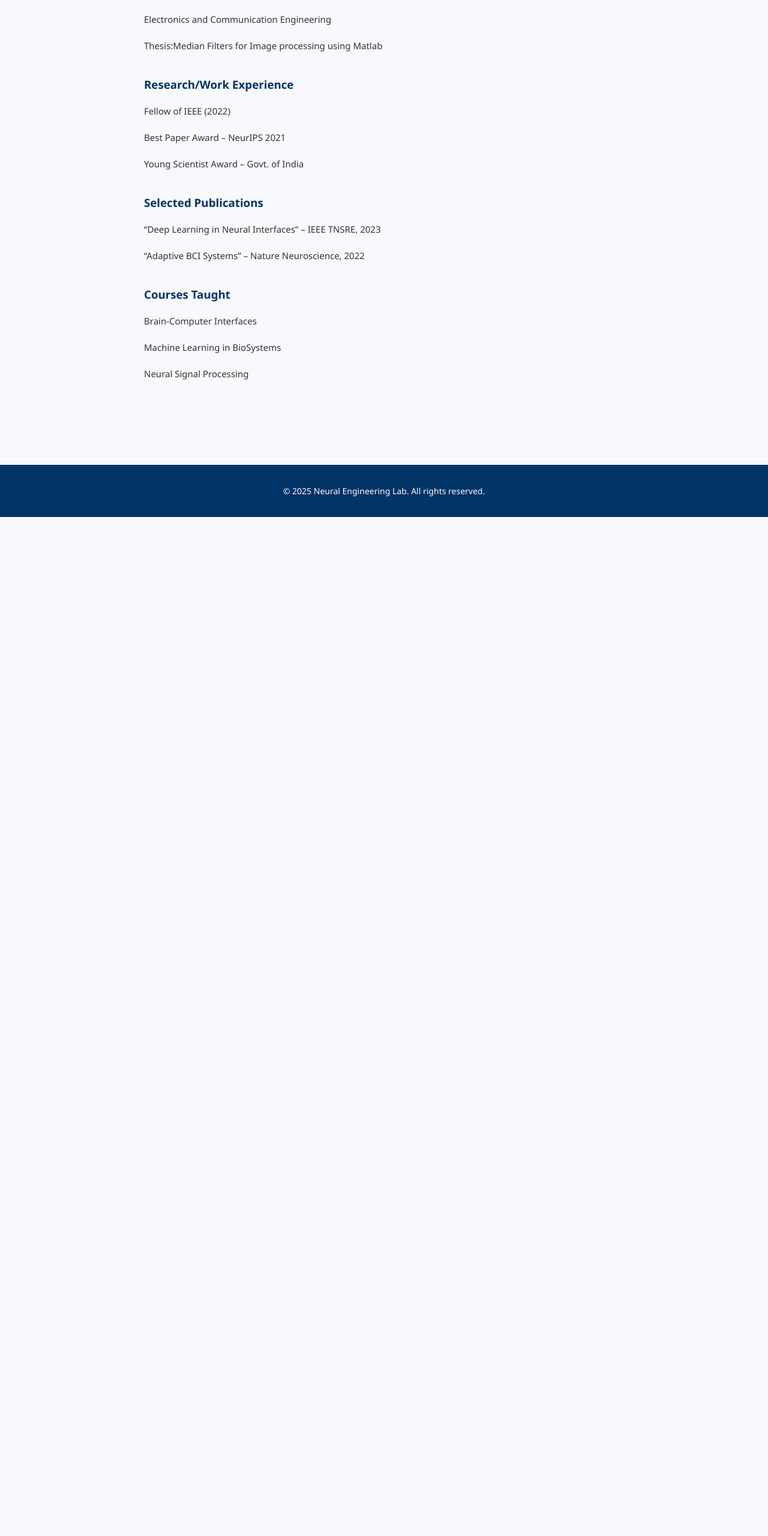
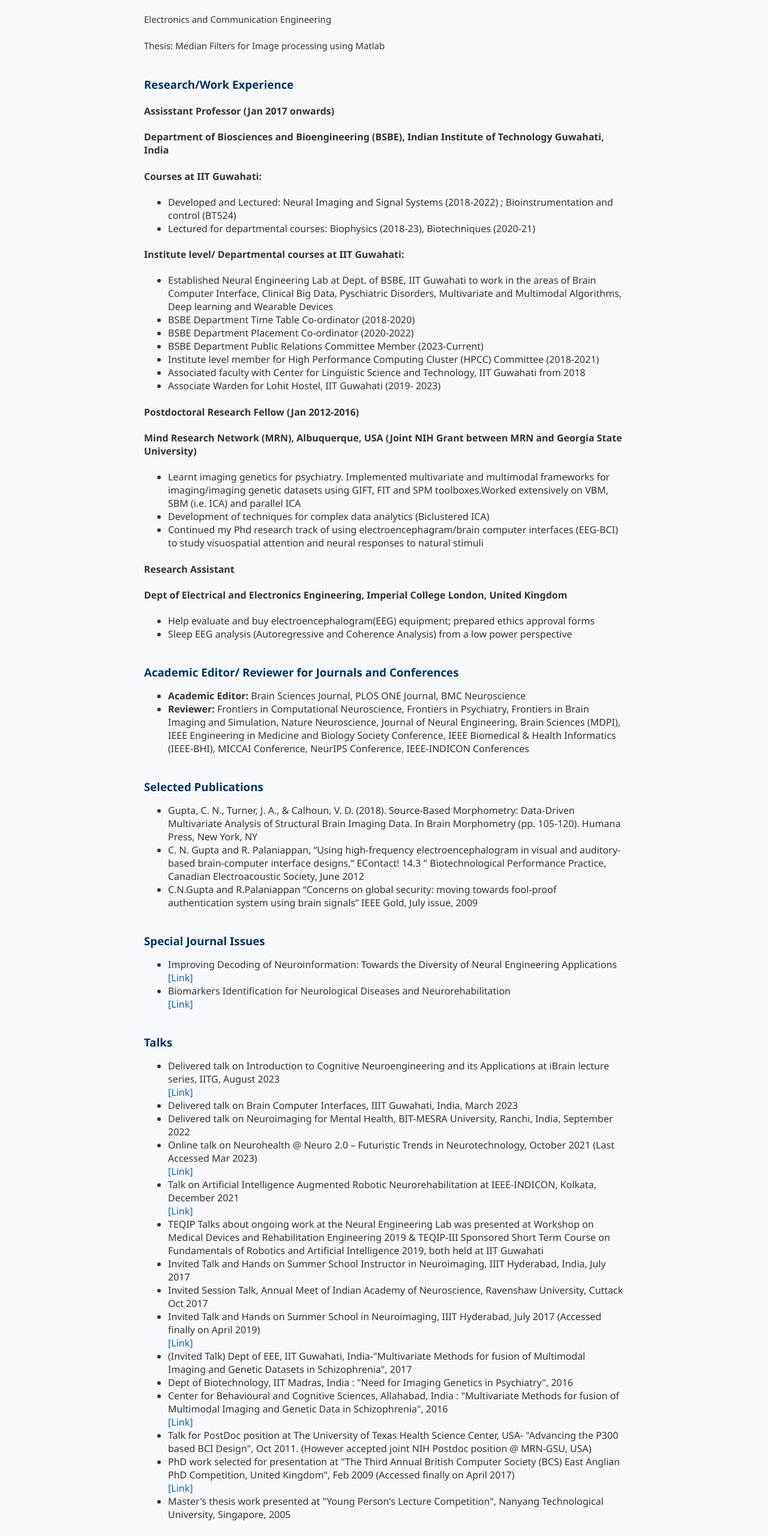
Before and after one commit to hechp2199/NeuralLab_IITG, a React (Create React App) app: page /about in a window 1280 px wide. Shown: the part 1215-3776 px from the top of the page at 60% size. Before the commit the page ends 2077 px from the top, so only its background shows below. Built offline with nearby package versions, Linux system fonts and the light colour scheme.

Commit message:
About PI page updated, Courses page added

```diff
--- a/src/App.jsx
+++ b/src/App.jsx
@@ -9,6 +9,7 @@ import Contact from './components/Contact';
 import Publications from './components/Publications';
 import News from './components/News';
 import Collaborations from './components/Collaborations';
+import Courses from './components/Courses';
 import './index.css';
 
 function Navbar() {
@@ -49,6 +50,7 @@ function App() {
         <Route path="/publications" element={<Publications />} />
         <Route path="/news" element={<News />} />
         <Route path="/collab" element={<Collaborations />} />
+        <Route path="/courses" element={<Courses />} />
       </Routes>
       <Footer />
     </BrowserRouter>
--- a/src/components/About.jsx
+++ b/src/components/About.jsx
@@ -32,28 +32,94 @@ function About() {
         <p>http://www3.ntu.edu.sg/bmerc/contents/index.htm</p>
         <h4>University of Madras, India (B.Eng)</h4>
         <p>Electronics and Communication Engineering</p>
-        <p>Thesis:Median Filters for Image processing using Matlab</p>
+        <p>Thesis: Median Filters for Image processing using Matlab</p>
       </div>
 
       <div className="pi-section">
         <h3>Research/Work Experience</h3>
-        <p>Fellow of IEEE (2022)</p>
-        <p>Best Paper Award – NeurIPS 2021</p>
-        <p>Young Scientist Award – Govt. of India</p>
+
+        <h4>Assisstant Professor (Jan 2017 onwards)</h4>
+        <h4>Department of Biosciences and Bioengineering (BSBE), Indian Institute of Technology Guwahati, India</h4>
+        <h4>Courses at IIT Guwahati:</h4>
+        <ul>
+          <li>Developed and Lectured: Neural Imaging and Signal Systems (2018-2022) ; Bioinstrumentation and control (BT524)</li>
+          <li>Lectured for departmental courses: Biophysics (2018-23), Biotechniques (2020-21)</li>
+        </ul>
+        <h4>Institute level/ Departmental courses at IIT Guwahati:</h4>
+        <ul>
+          <li>Established Neural Engineering Lab at Dept. of BSBE, IIT Guwahati to work in the areas of Brain Computer Interface, Clinical Big Data, Pyschiatric Disorders, Multivariate and Multimodal Algorithms, Deep learning and Wearable Devices</li>
+          <li>BSBE Department Time Table Co-ordinator (2018-2020)</li>
+          <li>BSBE Department Placement Co-ordinator (2020-2022)</li>
+          <li>BSBE Department Public Relations Committee Member (2023-Current)</li>
+          <li>Institute level member for High Performance Computing Cluster (HPCC) Committee (2018-2021)</li>
+          <li>Associated faculty with Center for Linguistic Science and Technology, IIT Guwahati from 2018</li>
+          <li>Associate Warden for Lohit Hostel, IIT Guwahati (2019- 2023)</li>
+        </ul>
+
+        <h4>Postdoctoral Research Fellow (Jan 2012-2016)</h4>
+        <h4>Mind Research Network (MRN), Albuquerque, USA
+          (Joint NIH Grant between MRN and Georgia State University)</h4>
+        <ul>
+          <li>Learnt imaging genetics for psychiatry. Implemented multivariate and multimodal frameworks for imaging/imaging genetic datasets using GIFT, FIT and SPM toolboxes.Worked extensively on VBM, SBM (i.e. ICA) and parallel ICA</li>
+          <li>Development of techniques for complex data analytics (Biclustered ICA)</li>
+          <li>Continued my Phd research track of using electroencephagram/brain computer interfaces (EEG-BCI) to study visuospatial attention and neural responses to natural stimuli</li>
+        </ul>
+
+        <h4>Research Assistant</h4>
+        <h4>Dept of Electrical and Electronics Engineering,
+          Imperial College London, United Kingdom</h4>
+        <ul>
+          <li>Help evaluate and buy electroencephalogram(EEG) equipment; prepared ethics approval forms</li>
+          <li>Sleep EEG analysis (Autoregressive and Coherence Analysis) from a low power perspective</li>
+        </ul>
+      </div>
+
+      <div className="pi-section">
+        <h3>Academic Editor/ Reviewer for Journals and Conferences</h3>
+        <ul>
+          <li><b>Academic Editor: </b>Brain Sciences Journal, PLOS ONE Journal, BMC Neuroscience</li>
+          <li><b>Reviewer: </b>Frontiers in Computational Neuroscience, Frontiers in Psychiatry, Frontiers in Brain Imaging and Simulation,  Nature Neuroscience,  Journal of Neural Engineering,  Brain Sciences (MDPI),  IEEE Engineering in Medicine and Biology Society Conference,  IEEE Biomedical & Health Informatics (IEEE-BHI), MICCAI Conference, NeurIPS Conference,  IEEE-INDICON Conferences</li>
+        </ul>
       </div>
 
       <div className="pi-section">
         <h3>Selected Publications</h3>
-        <p>“Deep Learning in Neural Interfaces” – IEEE TNSRE, 2023</p>
-        <p>“Adaptive BCI Systems” – Nature Neuroscience, 2022</p>
+        <ul>
+          <li>Gupta, C. N., Turner, J. A., & Calhoun, V. D. (2018). Source-Based Morphometry: Data-Driven Multivariate Analysis of Structural Brain Imaging Data. In Brain Morphometry (pp. 105-120). Humana Press, New York, NY</li>
+          <li>C. N. Gupta and R. Palaniappan, “Using high-frequency electroencephalogram in visual and auditory-based brain-computer interface designs,” EContact! 14.3 " Biotechnological Performance Practice, Canadian Electroacoustic Society, June 2012</li>
+          <li>C.N.Gupta and R.Palaniappan “Concerns on global security: moving towards fool-proof authentication system using brain signals” IEEE Gold, July issue, 2009</li>
+        </ul>
       </div>
 
       <div className="pi-section">
-        <h3>Courses Taught</h3>
-        <p>Brain-Computer Interfaces</p>
-        <p>Machine Learning in BioSystems</p>
-        <p>Neural Signal Processing</p>
+        <h3>Special Journal Issues</h3>
+        <ul>
+          <li>Improving Decoding of Neuroinformation: Towards the Diversity of Neural Engineering Applications</li> <a href='https://www.frontiersin.org/research-topics/42846/improving-decoding-of-neuroinformation-towards-the-diversity-of-neural-engineering-applications'>[Link]</a>
+          <li>Biomarkers Identification for Neurological Diseases and Neurorehabilitation</li> <a href='https://www.mdpi.com/journal/brainsci/special_issues/YNZNTK0EJ5'>[Link]</a>
+        </ul>
       </div>
+
+      <div className="pi-section">
+        <h3>Talks</h3>
+        <ul>
+          <li>Delivered talk on Introduction to Cognitive Neuroengineering and its Applications at iBrain lecture series, IITG, August 2023</li> <a href='https://www.youtube.com/watch?v=H2dbPJDMqPg'>[Link]</a>
+          <li>Delivered talk on Brain Computer Interfaces, IIIT Guwahati, India, March 2023</li>
+          <li>Delivered talk on Neuroimaging for Mental Health, BIT-MESRA University, Ranchi, India, September 2022</li>
+          <li>Online talk on Neurohealth @ Neuro 2.0 – Futuristic Trends in Neurotechnology, October 2021 (Last Accessed Mar 2023)</li> <a href='https://www.youtube.com/watch?v=LK-eR3MBt4w'>[Link]</a>
+          <li>Talk on Artificial Intelligence Augmented Robotic Neurorehabilitation at IEEE-INDICON, Kolkata, December 2021</li> <a href='https://www.ewh.ieee.org/r10/calcutta/indicon2021/tutorial_detail.html#section1'>[Link]</a>
+          <li>TEQIP Talks about ongoing work at the Neural Engineering Lab was presented at Workshop on Medical Devices and Rehabilitation Engineering 2019 & TEQIP-III Sponsored Short Term Course on Fundamentals of Robotics and Artificial Intelligence 2019, both held at IIT Guwahati</li>
+          <li>Invited Talk and Hands on Summer School Instructor in Neuroimaging, IIIT Hyderabad, India, July 2017</li>
+          <li>Invited Session Talk, Annual Meet of Indian Academy of Neuroscience, Ravenshaw University, Cuttack Oct 2017</li>
+          <li>Invited Talk and Hands on Summer School in Neuroimaging, IIIT Hyderabad, July 2017 (Accessed finally on April 2019)</li> <a href='http://csl.iiit.ac.in/ssni2017/'>[Link]</a>
+          <li>(Invited Talk) Dept of EEE, IIT Guwahati, India-"Multivariate Methods for fusion of Multimodal Imaging and Genetic Datasets in Schizophrenia", 2017</li>
+          <li>Dept of Biotechnology, IIT Madras, India : "Need for Imaging Genetics in Psychiatry", 2016</li>
+          <li>Center for Behavioural and Cognitive Sciences, Allahabad, India : "Multivariate Methods for fusion of Multimodal Imaging and Genetic Data in Schizophrenia", 2016</li> <a href='http://cbcs.ac.in/events/lectures/'>[Link]</a>
+          <li>Talk for PostDoc position at The University of Texas Health Science Center, USA- "Advancing the P300 based BCI Design", Oct 2011. (However accepted joint NIH Postdoc position @ MRN-GSU, USA)</li>
+          <li>PhD work selected for presentation at "The Third Annual British Computer Society (BCS) East Anglian PhD Competition, United Kingdom", Feb 2009 (Accessed finally on April 2017)</li> <a href='http://www.essex.ac.uk/csee/news_and_seminars/newsEvent.aspx?e_id=5684'>[Link]</a>
+          <li>Master's thesis work presented at "Young Person's Lecture Competition", Nanyang Technological University, Singapore, 2005</li>
+        </ul>
+      </div>
+
     </div>
   );
 }
--- a/src/components/Collaborations.jsx
+++ b/src/components/Collaborations.jsx
@@ -1,4 +1,3 @@
-import React from "react";
 import './css/Team.css';
 
 const collabData = {
--- /dev/null
+++ b/src/components/Courses.jsx
@@ -0,0 +1,5 @@
+function Courses(){
+
+}
+
+export default Courses;
--- a/src/components/Home.jsx
+++ b/src/components/Home.jsx
@@ -74,7 +74,7 @@ function Home() {
         <div className="team-grid">
           <div className="team-card" key="courses">
             <img src="/images/home_page/wheel-150.jpg" alt="courses" />
-            <h2>Courses Offered by Dr. Navin Gupta</h2>
+            <h2><a href='/courses'>Courses Offered by Dr. Navin Gupta</a></h2>
             <h5>Last Updated on Oct, 2025</h5>
           </div>
           <div className="team-card" key="collaborations">
--- a/src/components/css/About.css
+++ b/src/components/css/About.css
@@ -52,3 +52,7 @@
 .pi-section p {
     font-size: 15px !important;
 }
+
+.pi-section a{
+    color: #0066cc;
+}
```
